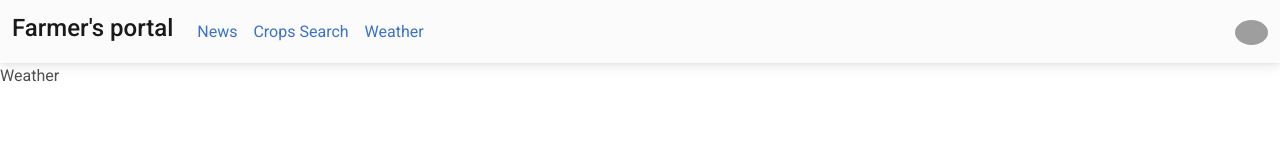
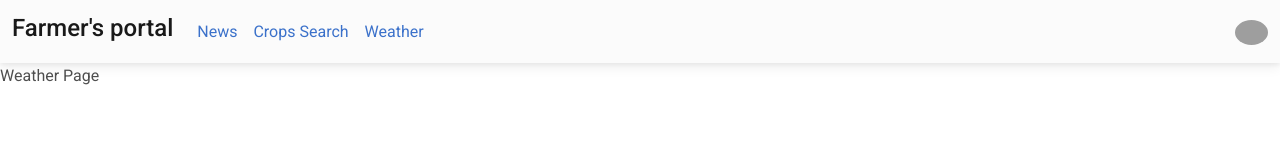
Before and after one commit to sivadev6168/Farmers-Portal, a React (Create React App) app: page /Weather in a window 1280 px wide. Shown: the top 160 px of the page. Built offline with nearby package versions, Linux system fonts and the light colour scheme; grey boxes are pictures that could not be loaded.

Commit message:
Second Push

```diff
--- a/src/components/Weather.jsx
+++ b/src/components/Weather.jsx
@@ -2,7 +2,7 @@ import React from 'react'
 
 const Weather = () => {
   return (
-    <div>Weather</div>
+    <div>Weather Page</div>
   )
 }
 
```
